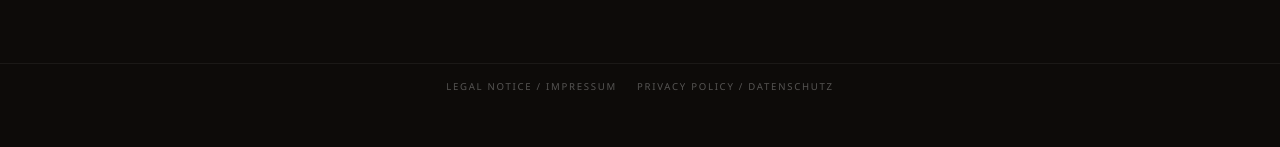
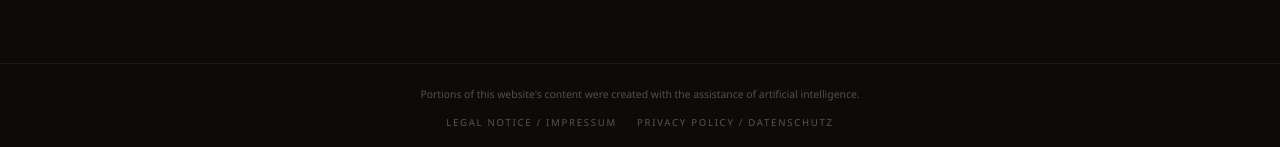
Before and after one commit to andreasturowski1966-gif/solomon-monroe, a Next.js app: page / in a window 1280 px wide. Shown: the part 7399-7546 px from the top of the page. Before the commit the page ends 7509 px from the top, so only its background shows below. Built offline with nearby package versions, Linux system fonts and the light colour scheme.

Commit message:
Add AI-assisted content disclosure

```diff
--- a/app/layout.tsx
+++ b/app/layout.tsx
@@ -17,7 +17,12 @@ export default function RootLayout({
     <html lang="en">
       <body>
         {children}
-        <div className="flex justify-center gap-5 border-t border-white/6 bg-[#0d0b09] px-5 py-4 text-center">
+        <div className="border-t border-white/6 bg-[#0d0b09] px-5 py-5 text-center">
+          <p className="text-[0.65rem] leading-5 text-white/28">
+            Portions of this website&apos;s content were created with the
+            assistance of artificial intelligence.
+          </p>
+          <div className="mt-3 flex flex-wrap justify-center gap-x-5 gap-y-2">
             <Link
               href="/impressum"
               className="text-[0.6rem] uppercase tracking-[0.18em] text-white/30 transition-colors hover:text-white/60"
@@ -30,6 +35,7 @@ export default function RootLayout({
             >
               Privacy Policy / Datenschutz
             </Link>
+          </div>
         </div>
         <a
           href="https://m.me/SolomonMonroeMusic"
```
Lines whose indentation alone changed are shown as unchanged.
